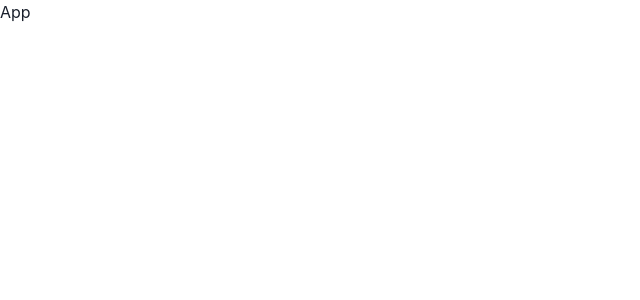
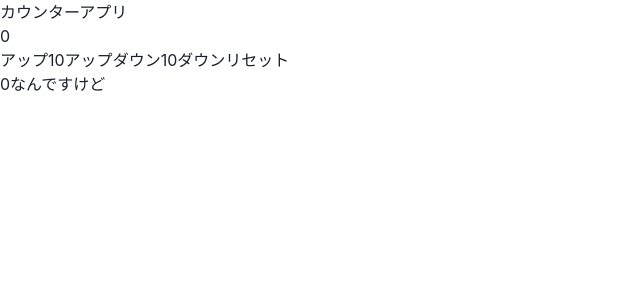
Before and after one commit to bislab-temporary/mini-hackathon-a, a React (Create React App) app: page / in a window 1280 px wide. Shown: the top 300 px of the page, without its empty margins (0-640 px from the left). Built offline with nearby package versions, Linux system fonts and the light colour scheme.

Commit message:
feat: htmlからの書き換え

```diff
--- a/src/App.tsx
+++ b/src/App.tsx
@@ -1,7 +1,18 @@
 import React from 'react';
 
 const App = () => {
-  return <h1>App</h1>;
+  return (
+    <>
+      <h1>カウンターアプリ</h1>
+      <div>0</div>
+      <button>アップ</button>
+      <button>10アップ</button>
+      <button>ダウン</button>
+      <button>10ダウン</button>
+      <button>リセット</button>
+      <div>0なんですけど</div>
+    </>
+  );
 };
 
 export default App;
```
